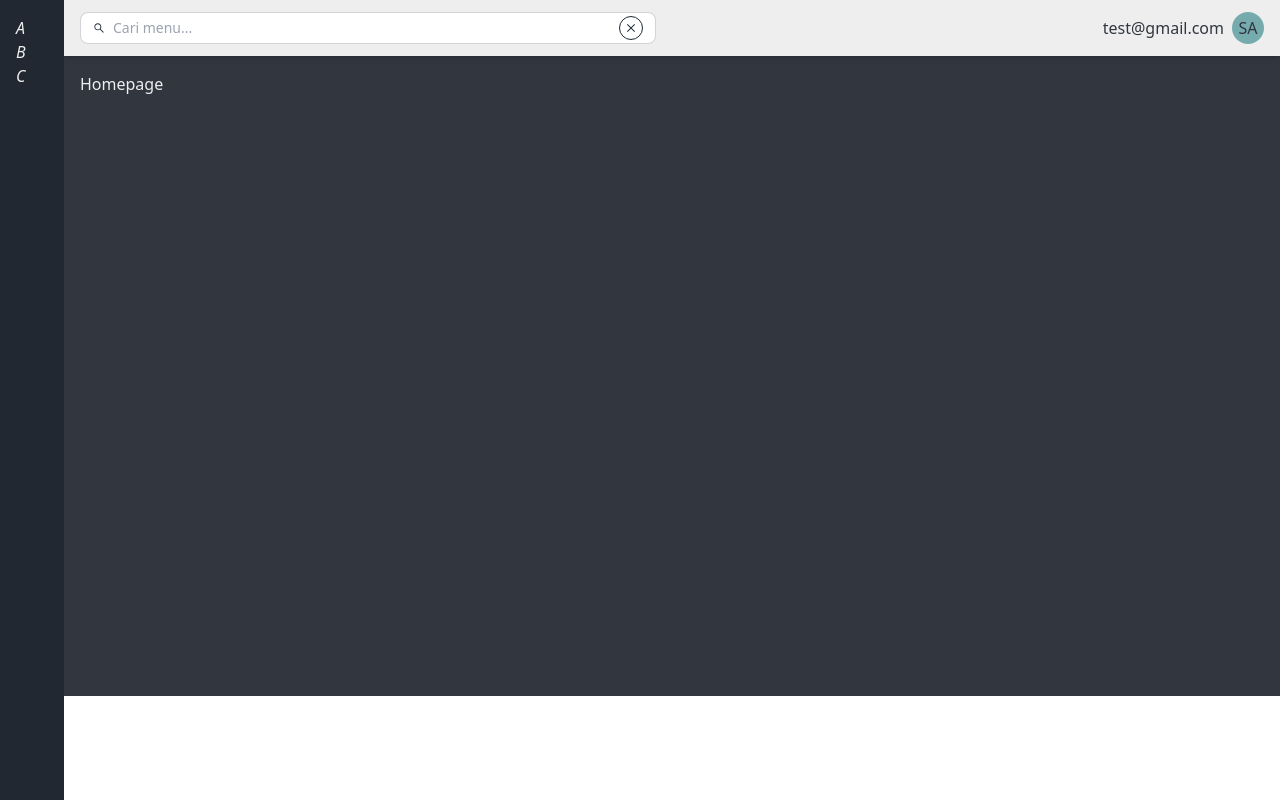
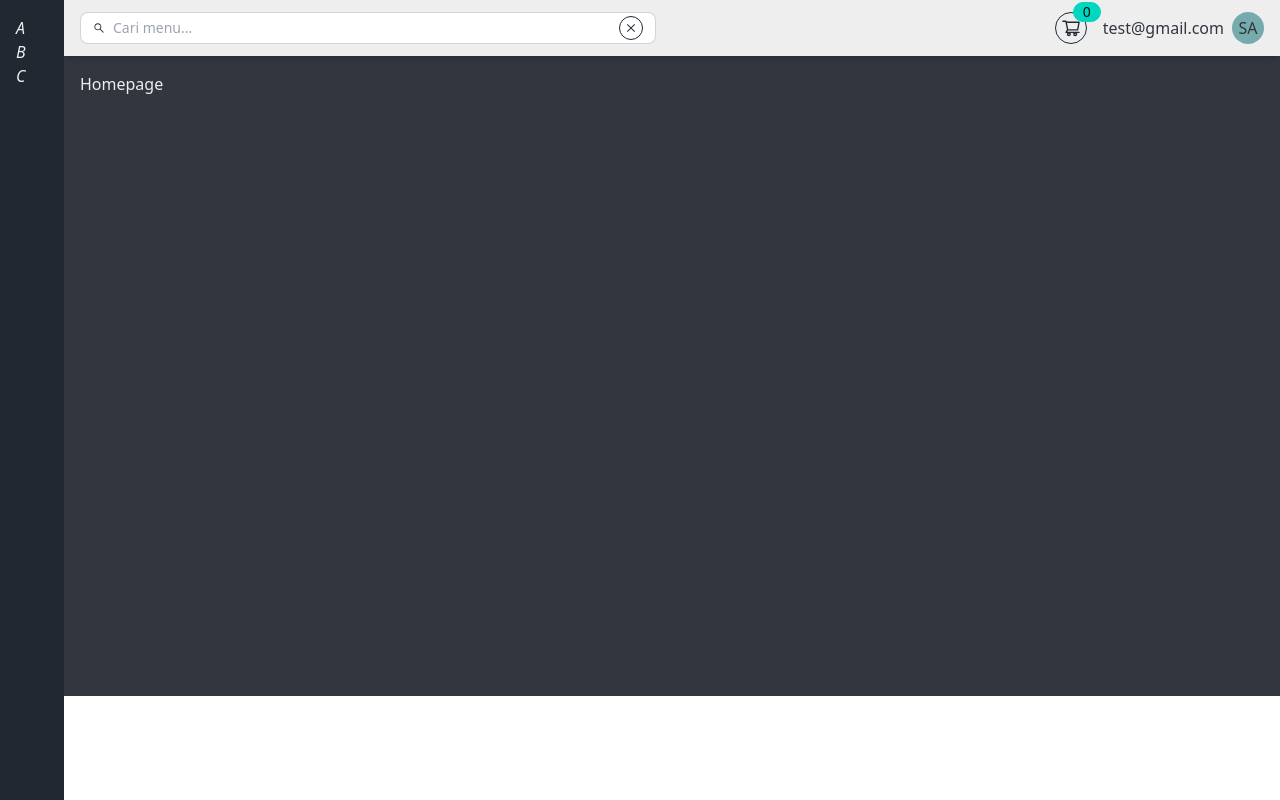
Before and after one commit to foolais/foolais-store-frontend, a React (Vite) app: page / in a window 1280 px wide. Built offline with nearby package versions, Linux system fonts and the light colour scheme.

Commit message:
feat(Cart) add handle add to cart

```diff
--- a/src/components/Layouts/FooterAction.jsx
+++ b/src/components/Layouts/FooterAction.jsx
@@ -4,10 +4,12 @@ import CardMenu from "../Fragments/CardMenu";
 import Button from "../Elements/Button/Button";
 import { AiOutlineRight } from "react-icons/ai";
 import { getMenuData } from "../../redux/slice/menuSlice";
-import { useSelector } from "react-redux";
+import { handleAddToCart } from "../../redux/slice/cartSlice";
+import { useSelector, useDispatch } from "react-redux";
 import { useEffect, useState } from "react";
 
 const FooterAction = () => {
+  const dispatch = useDispatch();
   const dataMenu = useSelector(getMenuData);
   const [selectedMenu, setSelectedMenu] = useState(null);
 
@@ -86,7 +88,7 @@ const FooterAction = () => {
         <Button
           className="bg-accent text-secondary"
           disabled={!selectedMenu?.name}
-          onClick={() => console.log({ selectedMenu })}
+          onClick={() => dispatch(handleAddToCart(selectedMenu))}
         >
           Tambah Pesanan
           <AiOutlineRight size={15} />
--- a/src/components/Layouts/Navbar.jsx
+++ b/src/components/Layouts/Navbar.jsx
@@ -1,13 +1,28 @@
+import { getCartData } from "../../redux/slice/cartSlice";
+import Button from "../Elements/Button/Button";
 import Avatar from "../Fragments/Avatar";
 import SearchBar from "../Fragments/SearchBar";
+import { AiOutlineShoppingCart } from "react-icons/ai";
+import { useSelector } from "react-redux";
 
 const Navbar = () => {
+  const cartData = useSelector(getCartData);
   return (
     <div className="fixed top-0 right-0 left-0 z-20 ml-16 h-14 shadow-md bg-neutral flex items-center justify-between px-4">
       <SearchBar />
-      <Avatar width="w-8" isWithText={true} email="test@gmail.com">
-        SA
-      </Avatar>
+      <div className="flex items-center justify-center gap-4">
+        <div className="indicator">
+          <span className="indicator-item badge badge-accent">
+            {cartData.length}
+          </span>
+          <Button className="btn-circle btn-sm btn-outline">
+            <AiOutlineShoppingCart size={20} />
+          </Button>
+        </div>
+        <Avatar width="w-8" isWithText={true} email="test@gmail.com">
+          SA
+        </Avatar>
+      </div>
     </div>
   );
 };
--- /dev/null
+++ b/src/redux/slice/cartSlice.js
@@ -0,0 +1,45 @@
+import { createSlice } from "@reduxjs/toolkit";
+
+const getExistingCart = (_id, is_take_away, state) => {
+  const existingCartIndex = state.data.findIndex(
+    (item) => item._id === _id && item.is_take_away === is_take_away
+  );
+  const existingCart = state.data[existingCartIndex];
+
+  return { existingCartIndex, existingCart };
+};
+
+const cartSlice = createSlice({
+  name: "cart",
+  initialState: {
+    data: [],
+  },
+  reducers: {
+    handleAddToCart: (state, action) => {
+      const { _id, quantity, is_take_away } = action.payload;
+      const { existingCart, existingCartIndex } = getExistingCart(
+        _id,
+        is_take_away,
+        state
+      );
+
+      if (existingCartIndex !== -1) {
+        existingCart.quantity += quantity;
+      } else {
+        state.data.push(action.payload);
+      }
+
+      const text =
+        existingCartIndex !== -1
+          ? `Mengupdate ${existingCart.name} di Keranjang`
+          : `Menambahkan ${action.payload.name} di Keranjang`;
+      console.log(text);
+    },
+  },
+});
+
+export const getCartData = (state) => state.cart.data;
+
+export const { handleAddToCart } = cartSlice.actions;
+
+export default cartSlice.reducer;
--- a/src/redux/store.js
+++ b/src/redux/store.js
@@ -1,11 +1,13 @@
 import { configureStore } from "@reduxjs/toolkit";
 import menuReducer from "./slice/menuSlice";
 import searchBarReducer from "./slice/searchBarSlice";
+import cartReducer from "./slice/cartSlice";
 
 const store = configureStore({
   reducer: {
     menu: menuReducer,
     searchBar: searchBarReducer,
+    cart: cartReducer,
   },
 });
 
```
